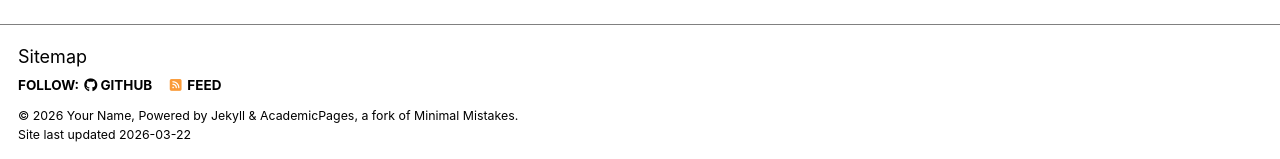
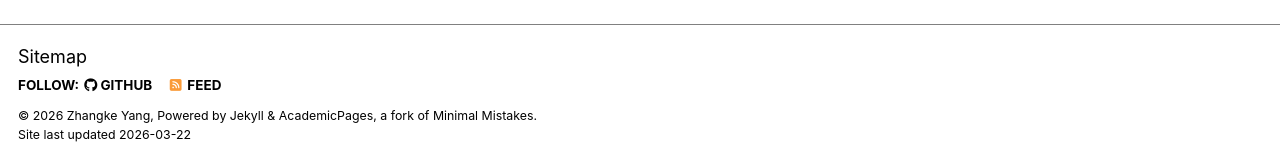
Before and after one commit to zkyang16/zkyang16.github.io, a Jekyll site: the page built from _pages/about.md, in a window 1280 px wide and 900 px high, scrolled down 2720 px. Shown: the part 738-897 px from the top of the window. Built offline with Jekyll 4.4.1, drawn with Linux system fonts in a browser that asks for light colours; some web fonts are replaced; a script bundle is joined from its source files by our own code; library files that are not in the unit come from our copies.

Commit message:
Update _config.yml

```diff
--- a/_config.yml
+++ b/_config.yml
@@ -11,8 +11,8 @@
 site_theme               : "contrast" # The available themes options are "default", "air", "sunrise", "mint", "dirt" and "contrast"
 title                    : "Welcom to Zhangke Yang's Homepage!"
 title_separator          : "-"
-name                     : &name "Your Name"
-description              : &description "Your Name's academic portfolio"   # Update this with a general description of your site, this is the default if not overridden by a page
+name                     : &name "Zhangke Yang"
+description              : &description "Research, life, and funs"   # Update this with a general description of your site, this is the default if not overridden by a page
 url                      : https://academicpages.github.io # The base hostname & protocol for your site e.g. "https://[your GitHub username].github.io",
                                                            # or if you already have some other page hosted on Github then use "https://[your GitHub username].github.io/[Your Repo Name]"
 baseurl                  : "" # the subpath of your site, e.g. "/blog"
```
